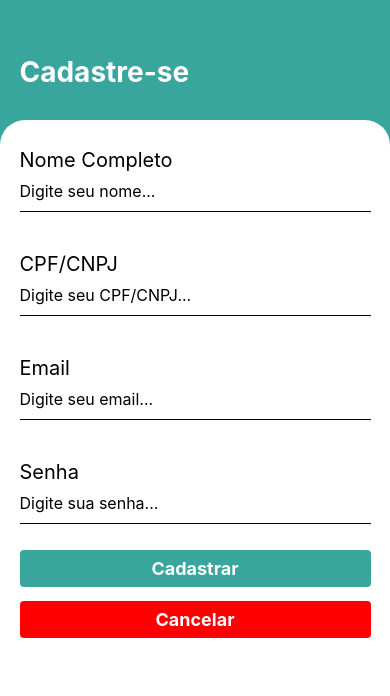
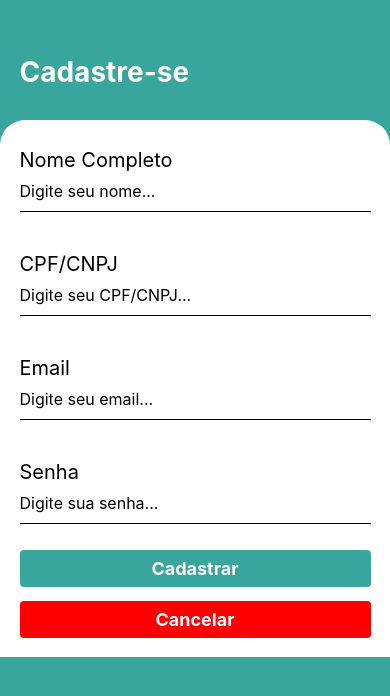
Before and after one commit to ViniciusLittig/CyberBunker, a React Native app: screen /Register in a window 390 px wide. Shown: the top 696 px of the page. Built offline with nearby package versions, Linux system fonts and the light colour scheme.

Commit message:
Correção Cadastro
Dar um espaço para o botão não ficar colado

```diff
--- a/src/pages/Register/index.js
+++ b/src/pages/Register/index.js
@@ -1,5 +1,5 @@
 import React from 'react';
-import { View, Text, StyleSheet, TextInput, TouchableOpacity } from 'react-native';
+import { View, ScrollView , Text, StyleSheet, TextInput, TouchableOpacity } from 'react-native';
 
 import * as Animatable from 'react-native-animatable'
 import { useNavigation } from '@react-navigation/native'
@@ -15,7 +15,7 @@ export default function Welcome() {
     return (
 
 
-        <View style={style.container}>
+        <ScrollView style={style.container}>
             <Animatable.View animation="fadeInLeft" delay={500} style={style.containerHeader}>
                 <Text style={style.message}>Cadastre-se</Text>
             </Animatable.View>
@@ -60,7 +60,7 @@ export default function Welcome() {
 
 
             </Animatable.View>
-        </View>
+        </ScrollView>
 
 
     );
@@ -89,6 +89,7 @@ const style = StyleSheet.create({
         borderTopRightRadius: 25,
         paddingStart: '5%',
         paddingEnd: '5%',
+        paddingBottom: '5%'
     },
     title: {
         fontSize: 20,
```
